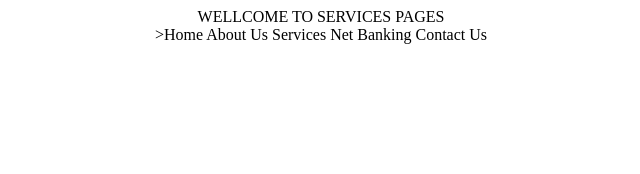
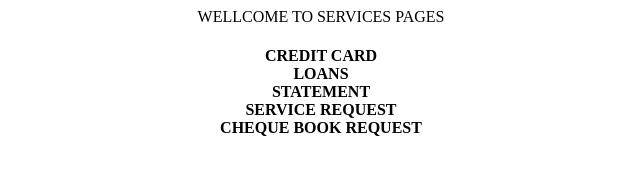
Before and after one commit to Dinesh9115/Mywebapp, a plain HTML site: page Services.html in a window 1280 px wide. Shown: the whole page, without its empty margins (319-959 px from the left). Drawn offline with Linux system fonts and the light colour scheme.

Commit message:
Update Services.html

```diff
--- a/Services.html
+++ b/Services.html
@@ -1,11 +1,13 @@
 <html>
 <head>
-   <div align="center">WELLCOME TO SERVICES PAGES</div>
+     <div align="center">WELLCOME TO SERVICES PAGES</div>
   </head>
-  <body>
-     <div align="center">>Home
-    About Us
-    Services
-    Net Banking
-    Contact Us     </div>
+  <body><h4>
+     <div align="center">CREDIT CARD<br>
+    LOANS <br>
+    STATEMENT <br>
+    SERVICE REQUEST <br>
+    CHEQUE BOOK REQUEST</h4></div>
   </body>
+
+   </html>
```
